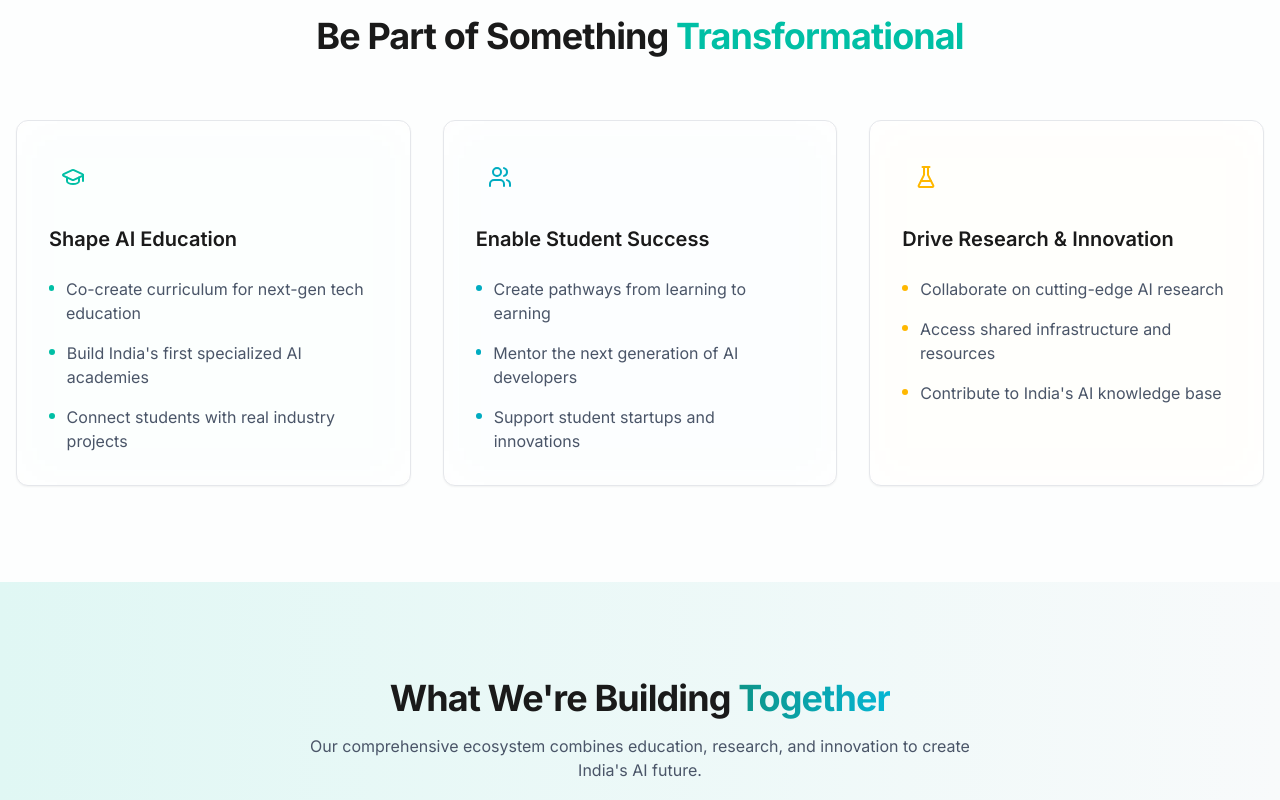
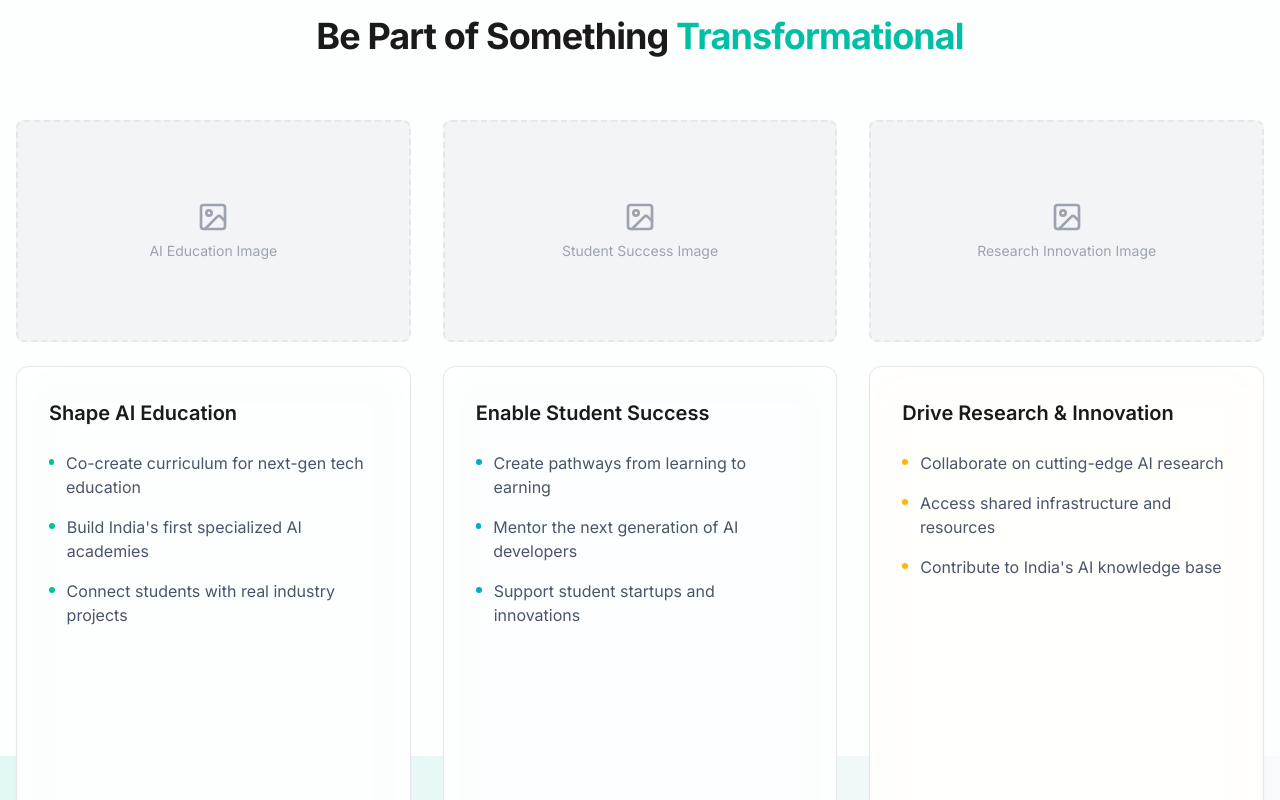
Before and after one commit to RaupscZAN/GARC-2, a React (Vite) app: page / in a window 1280 px wide. Shown: the part 960-1760 px from the top of the page. Built offline with nearby package versions, Linux system fonts and the light colour scheme.

Commit message:
Update Opportunity component with image placeholders

```diff
--- a/src/components/home/Opportunity.tsx
+++ b/src/components/home/Opportunity.tsx
@@ -1,39 +1,39 @@
 import React from 'react';
 import { motion } from 'framer-motion';
-import { GraduationCap, Users, FlaskConical } from 'lucide-react';
+import { Image } from 'lucide-react';
 import Section from '../ui/Section';
 import Card from '../ui/Card';
 
 const opportunities = [
   {
-    icon: <GraduationCap size={24} />,
     title: 'Shape AI Education',
     items: [
       'Co-create curriculum for next-gen tech education',
       'Build India\'s first specialized AI academies',
       'Connect students with real industry projects'
     ],
-    color: 'primary'
+    color: 'primary',
+    imagePlaceholder: 'AI Education Image'
   },
   {
-    icon: <Users size={24} />,
     title: 'Enable Student Success',
     items: [
       'Create pathways from learning to earning',
       'Mentor the next generation of AI developers',
       'Support student startups and innovations'
     ],
-    color: 'secondary'
+    color: 'secondary',
+    imagePlaceholder: 'Student Success Image'
   },
   {
-    icon: <FlaskConical size={24} />,
     title: 'Drive Research & Innovation',
     items: [
       'Collaborate on cutting-edge AI research',
       'Access shared infrastructure and resources',
       'Contribute to India\'s AI knowledge base'
     ],
-    color: 'accent'
+    color: 'accent',
+    imagePlaceholder: 'Research Innovation Image'
   }
 ];
 
@@ -56,12 +56,14 @@ const Opportunity: React.FC = () => {
             viewport={{ once: true }}
             transition={{ duration: 0.5, delay: index * 0.1 }}
           >
+            {/* Image Placeholder */}
+            <div className="aspect-video mb-6 rounded-lg bg-gray-100 border-2 border-dashed border-gray-200 flex flex-col items-center justify-center text-gray-400">
+              <Image size={32} className="mb-2" />
+              <p className="text-sm">{opportunity.imagePlaceholder}</p>
+            </div>
+
             <Card className="p-8 h-full" glowColor={opportunity.color as 'primary' | 'secondary' | 'accent'}>
-              <div className={`w-12 h-12 rounded-lg flex items-center justify-center mb-6 text-${opportunity.color}`}>
-                {opportunity.icon}
-              </div>
-
-              <h3 className={`text-xl font-semibold mb-6 text-${opportunity.color}-300`}>
+              <h3 className={`text-xl font-semibold mb-6 text-app-text`}>
                 {opportunity.title}
               </h3>
 
```
